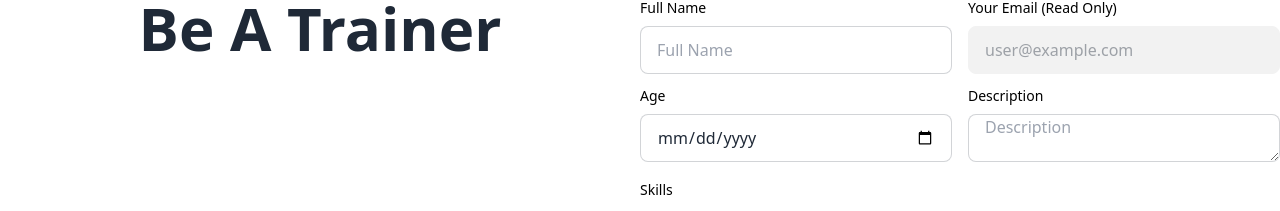
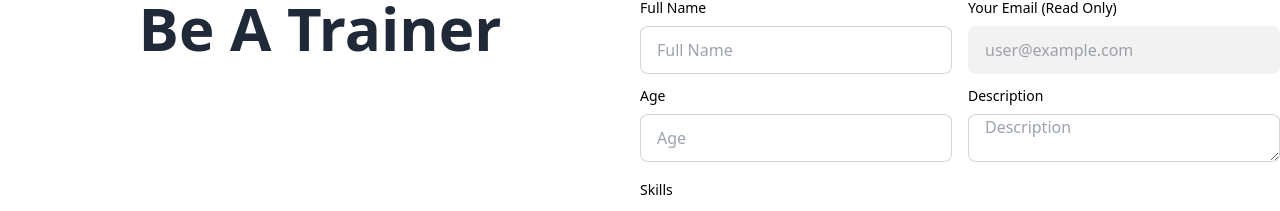
Before and after one commit to NFRIDOY/fitness-tracker-x-client, a React (Vite) app: page /BeATrainer in a window 1280 px wide. Shown: the part 82-293 px from the top of the page. Built offline with nearby package versions, Linux system fonts and the light colour scheme; no server answers; sample sign-in values are in the browser's storage.

Commit message:
Fix: axios Bug

```diff
--- a/src/components/BeATrainer/BeATrainer.jsx
+++ b/src/components/BeATrainer/BeATrainer.jsx
@@ -15,9 +15,10 @@ export default function BeATrainer() {
         const form = e.target;
         const email = user.email
         const fullName = form.FullName.value;
-        const age = form.age.value;
+        const age = parseInt(form.age.value);
         const description = form.description.value;
-        const skills = form.skills.value;
+        // const skills = form.skills.value || [];
+        const skills = [];
         const week = form.AvalableTimeInAWeek.value;
         const day = form.AvalableTimeInADay.value;
         const fbLink = form.fbLink.value;
@@ -49,21 +50,7 @@ export default function BeATrainer() {
                 } else {
                     toast.error('Failed To Add!')
                 }
-
             })
-
-        // fetch("http://localhost:5000/api/v1/addJobs", {
-        //     method: "POST",
-        //     headers: {
-        //         "Content-Type": "application/json",
-        //     },
-        //     body: JSON.stringify(newJob)
-        // })
-        // .then(res => res.json())
-        // .then (data => {
-        //     console.log(data)
-        // })
-
     }
 
     return (
@@ -89,7 +76,7 @@ export default function BeATrainer() {
                         <div className='flex gap-4'>
                             <div className="w-full">
                                 <label htmlFor="age" className="block mb-2 text-sm font-medium text-black ">Age</label>
-                                <input type="date" name="age" id="age" className=" input input-bordered w-full max-w-xs" placeholder="Job Title" required="" />
+                                <input type="number" name="age" id="age" className=" input input-bordered w-full max-w-xs" placeholder="Age" required="" />
                             </div>
                             <div className="w-full">
                                 <label htmlFor="description" className="block mb-2 text-sm font-medium text-black ">Description</label>
--- a/src/hook/useAxios.jsx
+++ b/src/hook/useAxios.jsx
@@ -5,7 +5,7 @@ import axios from "axios";
 
 
 const instance = axios.create({
-    baseURL: 'http://localhost:5000/api/v1/',
+    baseURL: 'http://localhost:5000/api/v1',
     withCredentials: true
 })
 
```
